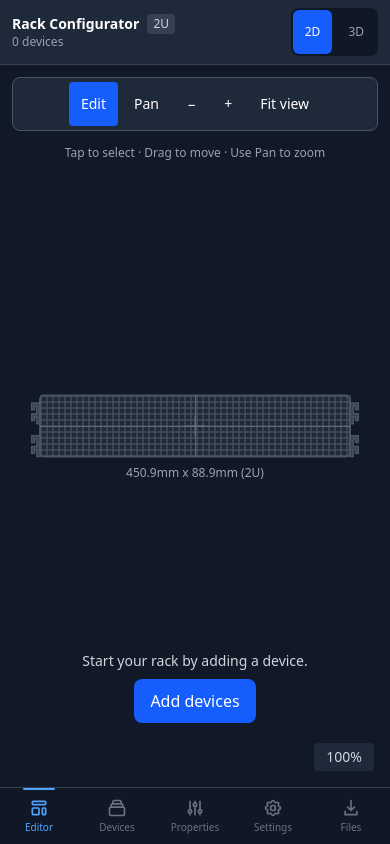
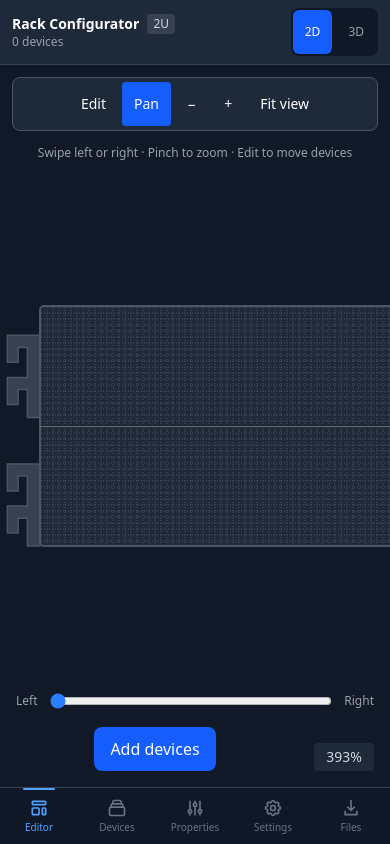
Before and after one commit to ahzs645/rack-configurator, a React (Vite) app: page / in a window 390 px wide. Built offline with nearby package versions, Linux system fonts and the light colour scheme.

Commit message:
Open shallow mobile racks in a horizontal detail view

```diff
--- a/src/components/MobileAidePanel.tsx
+++ b/src/components/MobileAidePanel.tsx
@@ -86,7 +86,7 @@ export function MobileAidePanel() {
           <ul className="list-disc list-inside space-y-1">
             <li>Drag devices to reposition them on the rack panel</li>
             <li>Select a device by tapping it</li>
-            <li>Switch to Pan to drag the view or pinch to zoom. Fit view recenters the rack.</li>
+            <li>Shallow racks open enlarged: swipe horizontally in Pan mode, or use the position slider. Fit view shows the whole rack; Detail view enlarges it again.</li>
             <li>Grid snapping helps with precise alignment</li>
           </ul>
           <p className="mt-3"><strong className="text-white">3D Preview</strong></p>
--- a/src/components/RackConfigurator.tsx
+++ b/src/components/RackConfigurator.tsx
@@ -9,6 +9,7 @@ import {
   getRackDimensions,
   rackSizeToSvg,
 } from '../utils/coordinates';
+import { getMobileRackView, getMobilePanLimits } from '../utils/mobile-rack-view';
 import { validateLayout, getSplitMargin } from '../utils/layout-fit';
 import { DeviceOnRack } from './DeviceOnRack';
 import { RACK_CONSTANTS, TOOLLESS_HOOK_SPACING, getToollessHookCount, type EarStyle, type EarPosition } from '../state/types';
@@ -270,7 +271,10 @@ function TrimNotches({ rackBounds, hookPattern, trimPattern, rackU, earThickness
 export function RackConfigurator({ touchControls = false, onAddDevice, onEditDevice }: {
   touchControls?: boolean; onAddDevice?: () => void; onEditDevice?: () => void;
 }) {
-  const [panMode, setPanMode] = useState(false);
+  const [panMode, setPanMode] = useState(touchControls);
+  const automaticMobileView = useRef(true);
+  const measured = useRef(false);
+  const previousRackShape = useRef('');
   const touchPointers = useRef(new Map<number, { x: number; y: number }>());
   const containerRef = useRef<HTMLDivElement>(null);
   const svgRef = useRef<SVGSVGElement>(null);
@@ -307,6 +311,7 @@ export function RackConfigurator({ touchControls = false, onAddDevice, onEditDev
 
     const resizeObserver = new ResizeObserver((entries) => {
       for (const entry of entries) {
+        measured.current = true;
         setSvgSize({
           width: entry.contentRect.width,
           height: entry.contentRect.height,
@@ -317,6 +322,35 @@ export function RackConfigurator({ touchControls = false, onAddDevice, onEditDev
     resizeObserver.observe(container);
     return () => resizeObserver.disconnect();
   }, []);
+
+  const mobileView = useMemo(() => getMobileRackView(svgSize.width, svgSize.height, config.rackU, config.panelWidth),
+    [svgSize.width, svgSize.height, config.rackU, config.panelWidth]);
+
+  useEffect(() => {
+    if (!touchControls || !measured.current) return;
+    const shape = `${config.rackU}:${config.panelWidth}`;
+    if (previousRackShape.current !== shape) automaticMobileView.current = true;
+    previousRackShape.current = shape;
+    if (!automaticMobileView.current) {
+      const current = useRackStore.getState();
+      const limits = getMobilePanLimits(svgSize.width, svgSize.height, config.rackU, config.panelWidth, current.zoom);
+      setPan(Math.max(-limits.maxPanX, Math.min(limits.maxPanX, current.panX)), Math.max(-limits.maxPanY, Math.min(limits.maxPanY, current.panY)));
+      return;
+    }
+    setZoom(mobileView.zoom);
+    setPan(mobileView.panX, mobileView.panY);
+  }, [touchControls, mobileView, svgSize.width, svgSize.height, config.rackU, config.panelWidth, setZoom, setPan]);
+
+  const changeZoom = (nextZoom: number) => {
+    automaticMobileView.current = false;
+    setZoom(nextZoom);
+    if (touchControls) {
+      const next = useRackStore.getState();
+      const limits = getMobilePanLimits(svgSize.width, svgSize.height, config.rackU, config.panelWidth, next.zoom);
+      setPan(Math.max(-limits.maxPanX, Math.min(limits.maxPanX, next.panX)),
+        Math.max(-limits.maxPanY, Math.min(limits.maxPanY, next.panY)));
+    }
+  };
 
   // View configuration for coordinate transforms
   const view: ViewConfig = useMemo(() => ({
@@ -336,6 +370,7 @@ export function RackConfigurator({ touchControls = false, onAddDevice, onEditDev
 
   // Calculate pan limits based on rack size, viewport, and zoom level
   const getPanLimits = useCallback(() => {
+    if (touchControls) return getMobilePanLimits(svgSize.width, svgSize.height, config.rackU, config.panelWidth, zoom);
     // At higher zoom levels, allow panning further to see the whole rack
     // Scale pan limits with zoom so user can reach all parts of the zoomed view
     const baseLimit = 0.4;
@@ -343,7 +378,7 @@ export function RackConfigurator({ touchControls = false, onAddDevice, onEditDev
     const maxPanX = svgSize.width * baseLimit * zoomFactor;
     const maxPanY = svgSize.height * baseLimit * zoomFactor;
     return { maxPanX, maxPanY };
-  }, [svgSize.width, svgSize.height, zoom]);
+  }, [svgSize.width, svgSize.height, zoom, touchControls, config.rackU, config.panelWidth]);
 
   // Clamp pan values to limits
   const clampPan = useCallback((x: number, y: number) => {
@@ -360,6 +395,7 @@ export function RackConfigurator({ touchControls = false, onAddDevice, onEditDev
     if (!container) return;
 
     const handleWheel = (e: WheelEvent) => {
+      automaticMobileView.current = false;
       e.preventDefault(); // Always prevent default to stop page zoom
 
       if (e.ctrlKey || e.metaKey) {
@@ -380,6 +416,7 @@ export function RackConfigurator({ touchControls = false, onAddDevice, onEditDev
   const handleBackgroundMouseDown = (e: React.PointerEvent) => {
     // Only start panning on left click and not on a device
     if (e.button !== 0) return;
+    automaticMobileView.current = false;
     setIsPanning(true);
     setPanStart({ x: e.clientX, y: e.clientY, panX, panY });
   };
@@ -526,6 +563,7 @@ export function RackConfigurator({ touchControls = false, onAddDevice, onEditDev
         className={`absolute inset-0 w-full h-full touch-none ${isDraggingSplit ? 'cursor-ew-resize' : isPanning ? 'cursor-grabbing' : 'cursor-grab'}`}
         onClick={handleBackgroundClick}
         onPointerDown={(e) => {
+          automaticMobileView.current = false;
           if (touchControls && panMode) {
             e.currentTarget.setPointerCapture(e.pointerId);
             touchPointers.current.set(e.pointerId, { x: e.clientX, y: e.clientY });
@@ -552,8 +590,10 @@ export function RackConfigurator({ touchControls = false, onAddDevice, onEditDev
           const actualFactor = useRackStore.getState().zoom / current.zoom;
           const rect = e.currentTarget.getBoundingClientRect();
           // Preserve the point between the fingers while zooming.
-          setPan(b.x - a.x + current.panX * actualFactor + (a.x - rect.left - rect.width / 2) * (1 - actualFactor),
-            b.y - a.y + current.panY * actualFactor + (a.y - rect.top - rect.height / 2) * (1 - actualFactor));
+          const limits = getMobilePanLimits(svgSize.width, svgSize.height, config.rackU, config.panelWidth, useRackStore.getState().zoom);
+          const nextX = b.x - a.x + current.panX * actualFactor + (a.x - rect.left - rect.width / 2) * (1 - actualFactor);
+          const nextY = b.y - a.y + current.panY * actualFactor + (a.y - rect.top - rect.height / 2) * (1 - actualFactor);
+          setPan(Math.max(-limits.maxPanX, Math.min(limits.maxPanX, nextX)), Math.max(-limits.maxPanY, Math.min(limits.maxPanY, nextY)));
         }}
         onPointerUp={(e) => { touchPointers.current.delete(e.pointerId); handleMouseUp(); }}
         onPointerCancel={(e) => { touchPointers.current.delete(e.pointerId); handleMouseUp(); }}
@@ -823,16 +863,28 @@ export function RackConfigurator({ touchControls = false, onAddDevice, onEditDev
         <div role="toolbar" aria-label="2D view controls" className="absolute top-3 left-3 right-3 flex justify-center gap-1 bg-gray-800 border border-gray-600 rounded-lg p-1 text-white text-sm">
           <button aria-pressed={!panMode} onClick={() => setPanMode(false)} className={`px-3 rounded ${!panMode ? 'bg-blue-600' : ''}`}>Edit</button>
           <button aria-pressed={panMode} onClick={() => setPanMode(true)} className={`px-3 rounded ${panMode ? 'bg-blue-600' : ''}`}>Pan</button>
-          <button aria-label="Zoom out" onClick={() => setZoom(zoom / 1.3)} className="px-3">−</button>
-          <button aria-label="Zoom in" onClick={() => setZoom(zoom * 1.3)} className="px-3">+</button>
-          <button onClick={resetView} className="px-3 whitespace-nowrap">Fit view</button>
+          <button aria-label="Zoom out" onClick={() => changeZoom(zoom / 1.3)} className="px-3">−</button>
+          <button aria-label="Zoom in" onClick={() => changeZoom(zoom * 1.3)} className="px-3">+</button>
+          <button onClick={() => {
+            automaticMobileView.current = false;
+            if (zoom <= 1.05 && mobileView.zoom > 1.15) {
+              setZoom(mobileView.zoom); setPan(mobileView.panX, 0);
+            } else resetView();
+          }} className="px-3 whitespace-nowrap">{zoom <= 1.05 && mobileView.zoom > 1.15 ? 'Detail view' : 'Fit view'}</button>
         </div>
         <p className="absolute top-20 left-3 right-3 text-center text-xs text-gray-400 pointer-events-none">
-          {panMode ? 'Drag to pan · Pinch to zoom' : 'Tap to select · Drag to move · Use Pan to zoom'}
+          {panMode ? (getPanLimits().maxPanX > 0 ? 'Swipe left or right · Pinch to zoom · Edit to move devices' : 'Pinch to zoom · Edit to move devices') : 'Tap to select · Drag to move · Use Pan to scroll'}
         </p>
-        <div className="absolute bottom-16 left-4 right-4 text-center">
+        {getPanLimits().maxPanX > 0 && <div className="absolute bottom-16 left-4 right-4 flex items-center gap-3 text-xs text-gray-400">
+          <span>Left</span>
+          <input type="range" aria-label="Horizontal rack position" min={-getPanLimits().maxPanX} max={getPanLimits().maxPanX} step="any"
+            value={Math.max(-getPanLimits().maxPanX, Math.min(getPanLimits().maxPanX, -panX))}
+            onChange={e => { automaticMobileView.current = false; setPan(-Number(e.target.value), panY); }}
+            className="flex-1 min-w-0 h-11 accent-blue-500" />
+          <span>Right</span>
+        </div>}
+        <div className="absolute bottom-4 left-4 right-24 text-center">
           {allDevices.length === 0 ? <div className="space-y-2">
-            <p className="text-sm text-gray-300">Start your rack by adding a device.</p>
             <button onClick={onAddDevice} className="px-4 py-2 bg-blue-600 text-white rounded-lg">Add devices</button>
           </div> : selectedDeviceId ? <button onClick={onEditDevice} className="px-4 py-2 bg-blue-600 text-white rounded-lg">Edit selected device</button> : null}
         </div>
--- /dev/null
+++ b/src/utils/mobile-rack-view.ts
@@ -0,0 +1,25 @@
+import { calculateFitScale, getRackDimensions } from './coordinates';
+
+export function getMobilePanLimits(width: number, height: number, rackU: number, panelWidth: number, zoom: number) {
+  const rack = getRackDimensions(rackU, panelWidth);
+  const scale = Math.max(0.001, calculateFitScale(width, height, rackU, 40, panelWidth)) * zoom;
+  return {
+    // Leave space beyond the panel for its hooks and edge details.
+    maxPanX: Math.max(0, (rack.width * scale - width) / 2 + 40),
+    maxPanY: Math.max(0, (rack.height * scale - Math.max(40, height - 220)) / 2),
+  };
+}
+
+export function getMobileRackView(width: number, height: number, rackU: number, panelWidth: number) {
+  const rack = getRackDimensions(rackU, panelWidth);
+  const scale = Math.max(0.001, calculateFitScale(width, height, rackU, 40, panelWidth));
+  // Reserve room for controls and rack dimensions. A shallow rack becomes a
+  // horizontal workspace; taller racks approach the whole-panel overview.
+  const availableHeight = Math.max(40, height - 220);
+  const targetHeight = Math.min(240, availableHeight * 0.75);
+  const ratio = targetHeight / (rack.height * scale);
+  const overviewZoom = Math.min(1, availableHeight / (rack.height * scale));
+  const zoom = Math.max(0.25, Math.min(4, rack.width / rack.height > 2 && ratio > 1.15 ? ratio : overviewZoom));
+  const { maxPanX } = getMobilePanLimits(width, height, rackU, panelWidth, zoom);
+  return { zoom, panX: maxPanX, panY: 0 };
+}
```
Also changed, not shown: 1 other file (tests, documents, lock files or other folders).
